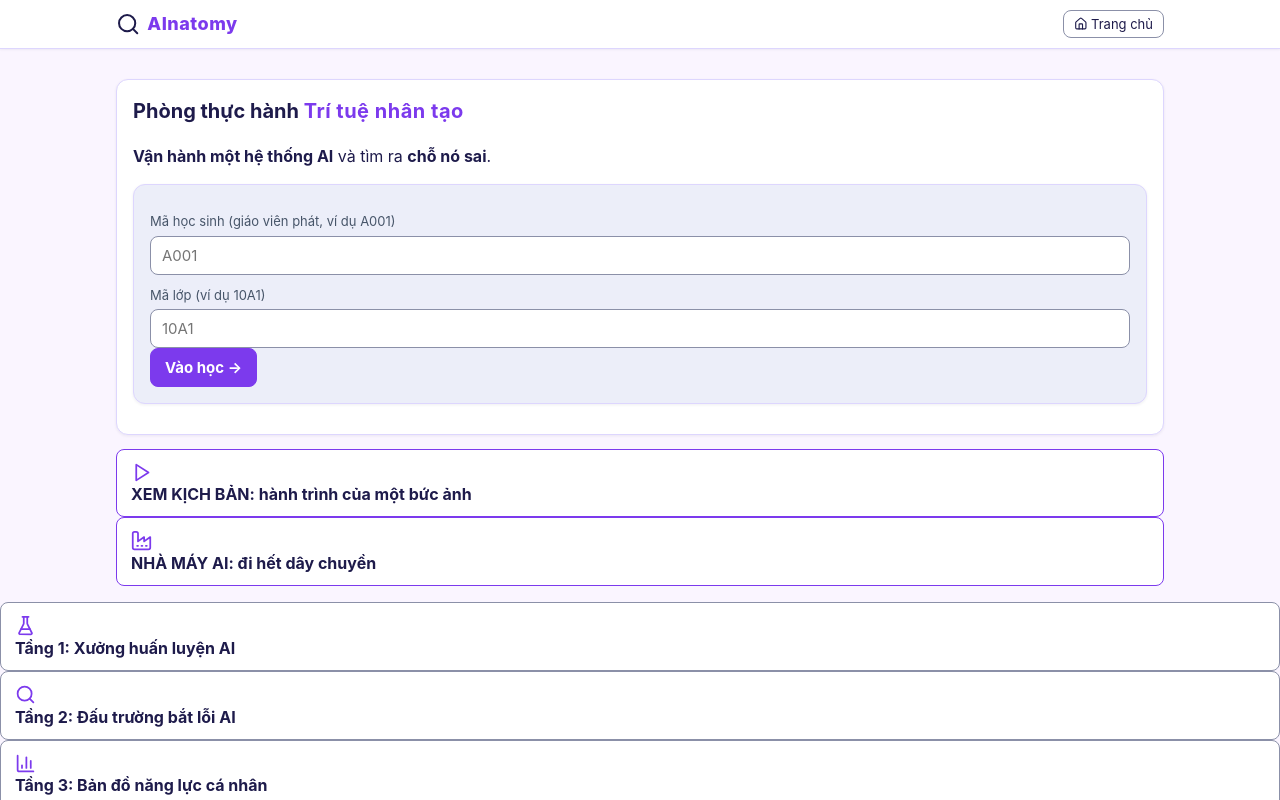
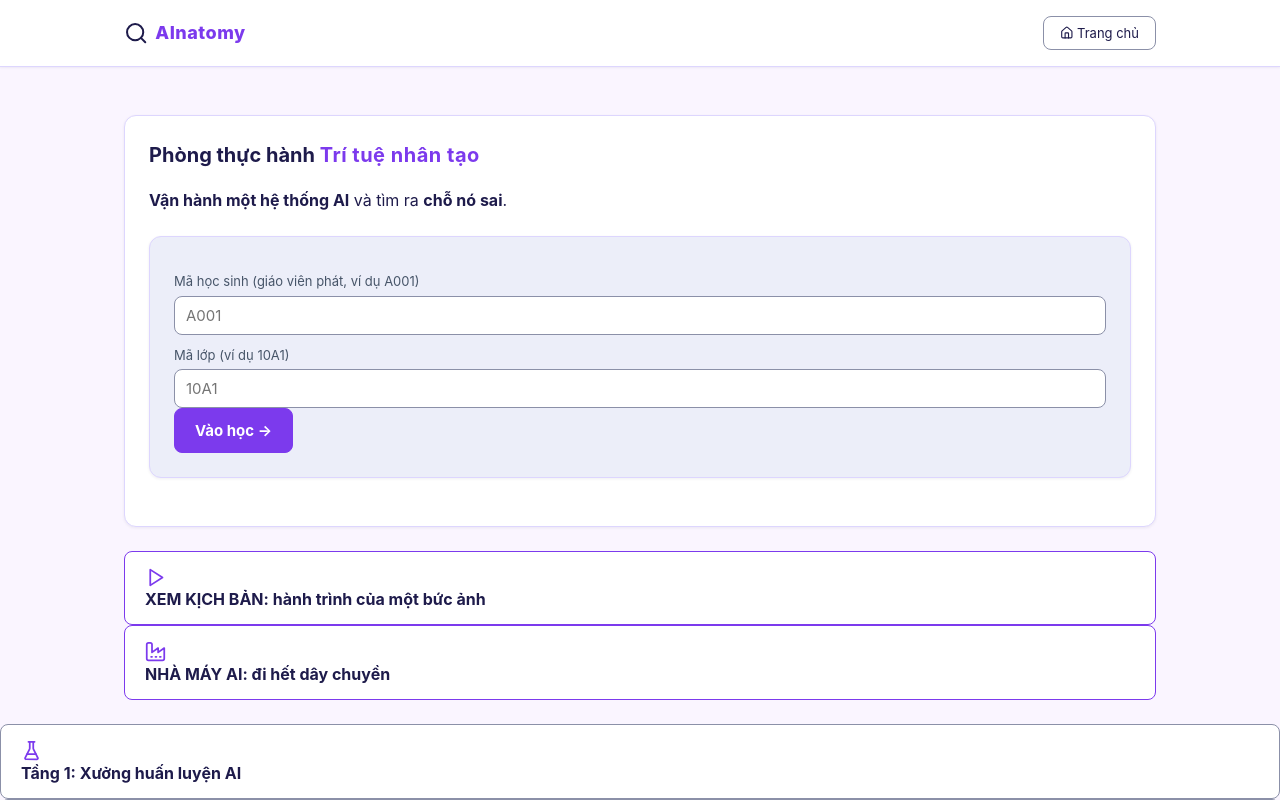
Before and after one commit to mxuanvan02/ainatomy, a plain HTML site: page index.html in a window 1280 px wide. Shown: the top 800 px of the page. Drawn offline with Linux system fonts and the light colour scheme.

Commit message:
Áp dụng nhịp 8dp từ UI/UX Pro Max: tăng padding/margin để giao diện thoáng
- wrap padding: 16px → 24px (3×8)
- header padding: 10px → 16px, gap: 12px → 16px
- card padding: 16px → 24px, margin: 14px → 24px
- card h3 margin: 14px 0 6px → 16px 0 8px
- btn padding: 9px 14px → 12px 20px, gap: 7px → 8px
- btn.nho padding: 5px 10px → 8px 16px

Lý do: nhịp 8dp tạo cảm giác chuyên nghiệp, thoáng đãng, giảm tải nhận thức (Calm UI).

```diff
--- a/css/style.css
+++ b/css/style.css
@@ -54,11 +54,11 @@ body{margin:0;background:var(--nen);color:var(--chu);
   font-family:Inter,"Segoe UI",system-ui,-apple-system,"DejaVu Sans",Arial,sans-serif;
   font-size:16px;line-height:1.55}
 a{color:var(--nhan)}
-.wrap{max-width:1000px;margin:0 auto;padding:16px}
+.wrap{max-width:1000px;margin:0 auto;padding:24px}
 
-header.top{background:var(--the);border-bottom:1px solid var(--vienNhat);padding:10px 0;
+header.top{background:var(--the);border-bottom:1px solid var(--vienNhat);padding:16px 0;
   position:sticky;top:0;z-index:9;box-shadow:0 1px 2px rgba(30,27,75,.06)}
-header.top .wrap{display:flex;align-items:center;gap:12px;flex-wrap:wrap;padding-top:0;padding-bottom:0}
+header.top .wrap{display:flex;align-items:center;gap:16px;flex-wrap:wrap;padding-top:0;padding-bottom:0}
 .logo{font-weight:800;letter-spacing:.5px;font-size:18px;display:flex;align-items:center;gap:7px}
 .logo span{color:var(--primary)}
 .logo-soi{color:var(--primary);letter-spacing:.5px}
@@ -71,8 +71,8 @@ header.top .wrap{display:flex;align-items:center;gap:12px;flex-wrap:wrap;padding
 .ic.to{width:1.35em;height:1.35em}
 
 /* ===== nút ===== */
-.btn{display:inline-flex;align-items:center;gap:7px;background:var(--the);color:var(--chu);
-  border:1px solid var(--vien);border-radius:8px;padding:9px 14px;font-size:15px;
+.btn{display:inline-flex;align-items:center;gap:8px;background:var(--the);color:var(--chu);
+  border:1px solid var(--vien);border-radius:8px;padding:12px 20px;font-size:15px;
   cursor:pointer;font-family:inherit;text-align:left;
   transition:border-color 200ms ease, background 200ms ease, box-shadow 200ms ease}
 .btn:hover{border-color:var(--primary);box-shadow:0 2px 6px rgba(124,58,237,.16)}
@@ -81,15 +81,15 @@ header.top .wrap{display:flex;align-items:center;gap:12px;flex-wrap:wrap;padding
  * KHÔNG dùng #0891B2 ở đây: chữ trắng trên nền đó chỉ 3.68:1. */
 .btn.chinh{background:var(--primary);border-color:var(--primary);color:#FFFFFF;font-weight:700}
 .btn.chinh:hover{box-shadow:0 3px 10px rgba(124,58,237,.32)}
-.btn.nho{padding:5px 10px;font-size:13px}
+.btn.nho{padding:8px 16px;font-size:13px}
 .btn.nhe{border-color:var(--vang)}
 .btn:disabled{opacity:.5;cursor:not-allowed;box-shadow:none}
 
 /* ===== thẻ ===== */
 .card{background:var(--the);border:1px solid var(--vienNhat);border-radius:12px;
-  padding:16px;margin:14px 0;box-shadow:0 1px 3px rgba(30,27,75,.07)}
+  padding:24px;margin:24px 0;box-shadow:0 1px 3px rgba(30,27,75,.07)}
 .card h2{margin-top:0;font-size:20px}
-.card h3{font-size:17px;margin:14px 0 6px}
+.card h3{font-size:17px;margin:16px 0 8px}
 .chu2{color:var(--chu2)}
 .nho{font-size:13px}
 
```
